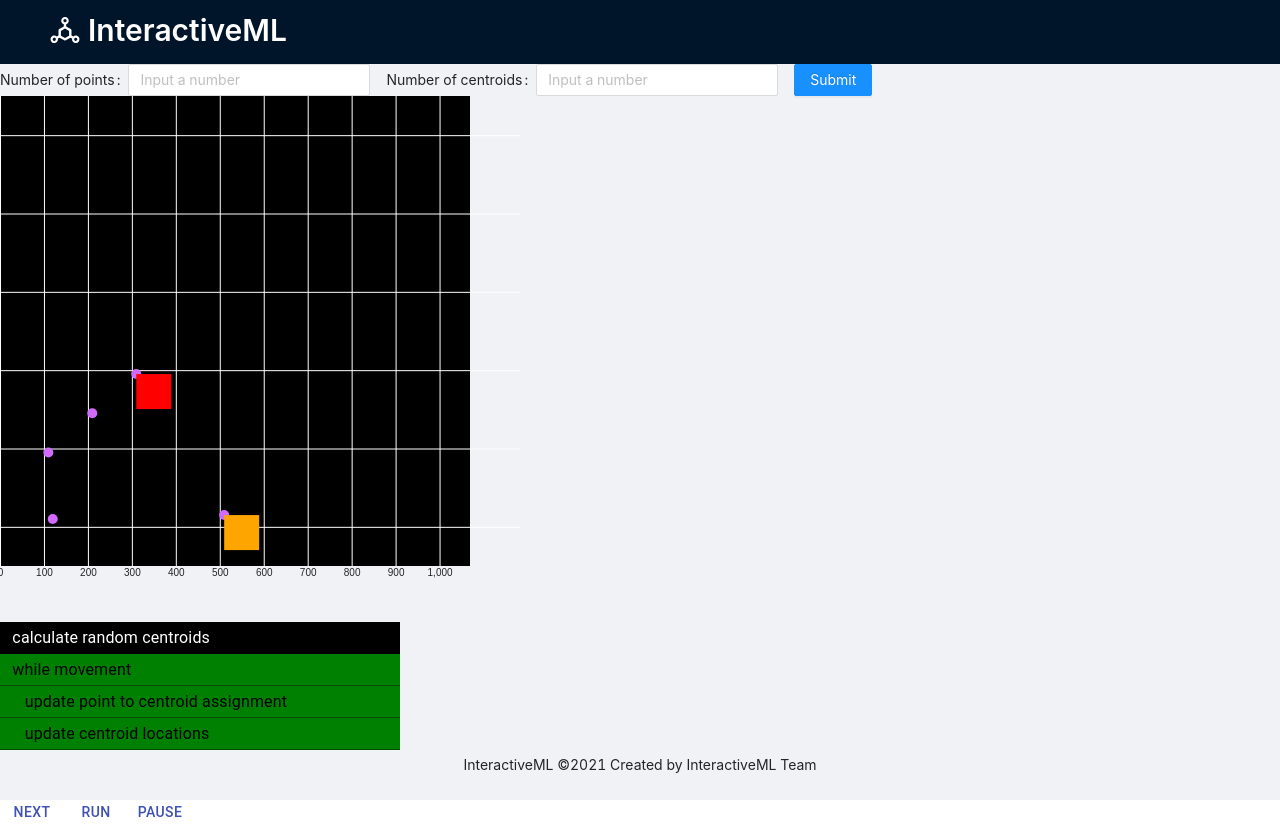
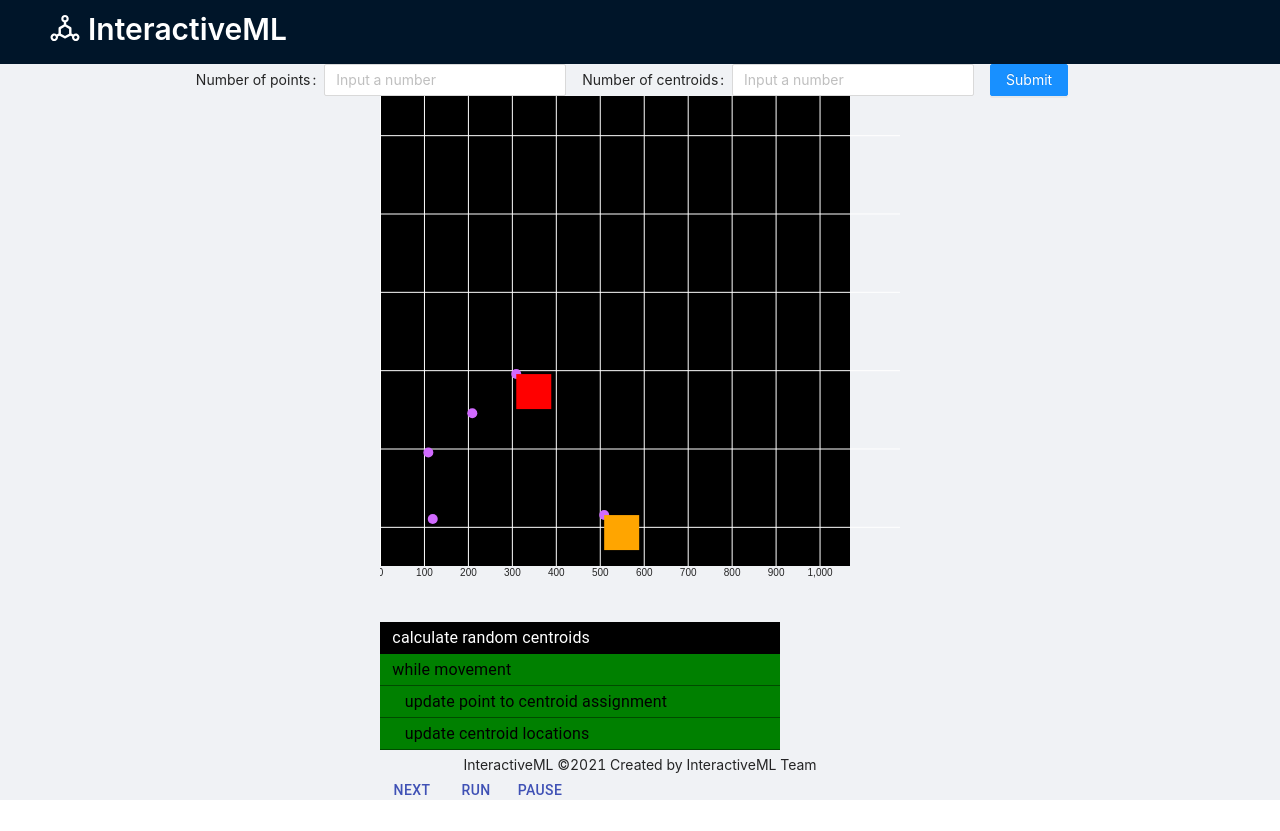
Before and after one commit to h12567/interactive-ml, a React (Create React App) app: page / in a window 1280 px wide. After the commit the page ends 809 px from the top, so only its background shows below. Built offline with nearby package versions, Linux system fonts and the light colour scheme.

Commit message:
Adjusted style for content

```diff
--- a/src/App.js
+++ b/src/App.js
@@ -68,13 +68,12 @@ function App() {
   return (
     <div>
       <Layout style={{height:"100vh"}}>
-        <Header>
-          <Title style = {{color:"white", marginTop:"10px"}} level={2}>
+        <Header style={{display:"flex", flexDirection:"column", justifyContent: "flex-end"}}>
+          <Title style={{color:"white"}} level={2}>
             <DeploymentUnitOutlined></DeploymentUnitOutlined> InteractiveML
           </Title>
         </Header>
-        <Content>
-
+        <Content style={{display:"flex", flexDirection:"column", justifyContent:"space-evenly", alignItems: "center"}}>
           <Form
           layout="inline"
           onFinish={generateRandomPoints}
@@ -91,9 +90,8 @@ function App() {
             </Form.Item>
           </Form>
           <MainComponent id='main_component' state_arr={state_arr} />
-
         </Content>
-        <Footer style={{ textAlign: 'center' }}>InteractiveML ©2021 Created by InteractiveML Team</Footer>
+        <Footer style={{textAlign:'center'}}>InteractiveML ©2021 Created by InteractiveML Team</Footer>
       </Layout>
     </div>
   );
```
